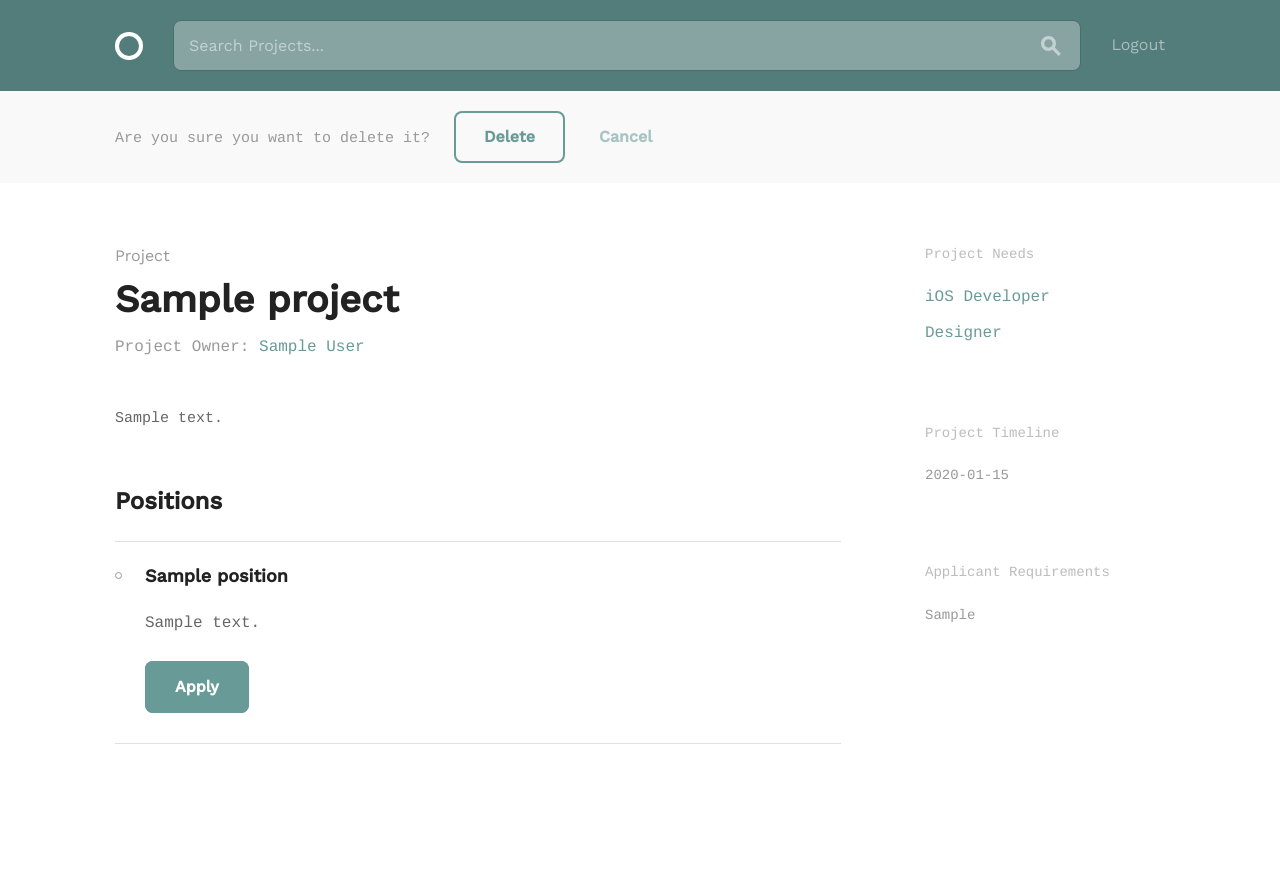
After one commit to Arhacai/social-team-builder, a Django app: page /projects/delete/1 in a window 1280 px wide. The commit adds this page. Run offline with Django 3.2, Linux system fonts and the light colour scheme; a user stored in the database is signed in; tables that the repository leaves empty hold one stand-in row (values such as "Sample post").

Commit message:
Added some changes

```diff
--- a/team_builder/assets/css/global.css
+++ b/team_builder/assets/css/global.css
@@ -1553,6 +1553,11 @@ li:nth-child(5) .circle--clone--remove {
   font-weight: normal;
   color: #999;
 }
+.circle--article--section--span {
+  margin-right: 15px;
+  font-weight: normal;
+  color: #999;
+}
 /* line 66, ../sass/circle/components/headers.sass */
 .circle--article--byline {
   margin: 0;
--- a/team_builder/profiles/templates/profiles/profile.html
+++ b/team_builder/profiles/templates/profiles/profile.html
@@ -6,7 +6,10 @@
     <nav class="bounds">
       <ul class="circle--pill--list">
         <li><a href="applications.html">Applications</a></li>
-        <li><a class="selected" href="profile.html">Profile</a></li>
+        <li><a class="selected" href="{% url 'profiles:view-profile' %}">Profile</a></li>
+        {% if user.is_authenticated and user == profile.user %}
+        <li><a href="{% url 'projects:create-project' %}">New Project</a></li>
+        {% endif %}
       </ul>
     </nav>
   </div>
--- a/team_builder/profiles/templates/profiles/profile_edit.html
+++ b/team_builder/profiles/templates/profiles/profile_edit.html
@@ -66,6 +66,7 @@
                     <img src="{% static 'images/avatar.jpg' %}">
                 {% endif %}
             </div>
+          <br/>
               <a id="file-input" class="button">
                 Upload Photo
                 {{ profile_form.avatar }}
--- a/team_builder/projects/models.py
+++ b/team_builder/projects/models.py
@@ -1,5 +1,7 @@
 from django.conf import settings
 from django.db import models
+from django.http import HttpResponseRedirect
+from django.urls import reverse
 
 
 class Position(models.Model):
@@ -21,3 +23,6 @@ class Project(models.Model):
 
     def __str__(self):
         return self.title
+
+    def get_absolute_url(self):
+        return HttpResponseRedirect(reverse('projects:view-project', kwargs={'pk': self.pk}))
--- /dev/null
+++ b/team_builder/projects/templates/projects/project_confirm_delete.html
@@ -0,0 +1,66 @@
+{% extends "layout.html" %}
+{% load static from staticfiles %}
+
+{% block content %}
+<form method="POST">
+  {% csrf_token %}
+  <div class="circle--actions--bar">
+    <div class="bounds">
+      <div class="grid-100">
+        <span class="circle--article--section--span">Are you sure you want to delete it?</span>
+        <button class="button">Delete</button>
+        <a class="button button-text" href="{% url 'projects:view-project' pk=project.pk %}">Cancel</a>
+      </div>
+    </div>
+  </div>
+<div class="bounds circle--page circle--article">
+  <div class="grid-70">
+      <div class="circle--article--header">
+        <h4 class="circle--article--section">Project</h4>
+        <h1 class="circle--article--title">{{ project.title }}</h1>
+        <p class="circle--article--byline">Project Owner: <a>{{ project.owner.profile.display_name }}</a></p>
+      </div>
+
+      <div class="circle--article--body">
+        {{ project.description }}
+      </div>
+
+        <div class="circle--project--positions">
+        <h2>Positions</h2>
+
+        <ul class="circle--group--list">
+          {% for position in project.positions.all %}
+          <li>
+            <h3>{{ position.title }}</h3>
+            <p>{{ position.description }}</p>
+            <a class="button button-primary">Apply</a>
+          </li>
+          {% endfor %}
+        </ul>
+      </div>
+
+
+    </div>
+  <div class="grid-25 grid-push-5">
+      <div class="circle--secondary--module">
+        <h3>Project Needs</h3>
+        <ul class="circle--link--list">
+          <li><a>iOS Developer</a></li>
+          <li><a>Designer</a></li>
+        </ul>
+      </div>
+
+      <div class="circle--secondary--module">
+        <h3>Project Timeline</h3>
+        <p>{{ project.timeline }}</p>
+      </div>
+
+      <div class="circle--secondary--module">
+        <h3>Applicant Requirements</h3>
+        <p>{{ project.requirements }}</p>
+      </div>
+
+    </div>
+  </div>
+</form>
+{% endblock %}
--- a/team_builder/projects/views.py
+++ b/team_builder/projects/views.py
@@ -75,7 +75,7 @@ class ProjectEditView(LoginRequiredMixin, generic.UpdateView):
                 position = form.save()
                 project.positions.add(position)
             messages.add_message(request, messages.SUCCESS, "Probando")
-            return self.render_to_response(self.get_context_data(object=self.object, project_form=project_form, position_formset=position_formset))
+            return self.get_success_url()
         return self.render_to_response(self.get_context_data(object=self.object, project_form=project_form, position_formset=position_formset))
 
     def get(self, request, *args, **kwargs):
```
Also changed, not shown: team_builder/assets/avatars/Mononoke_avatar.jpg (added), team_builder/db.sqlite3.
